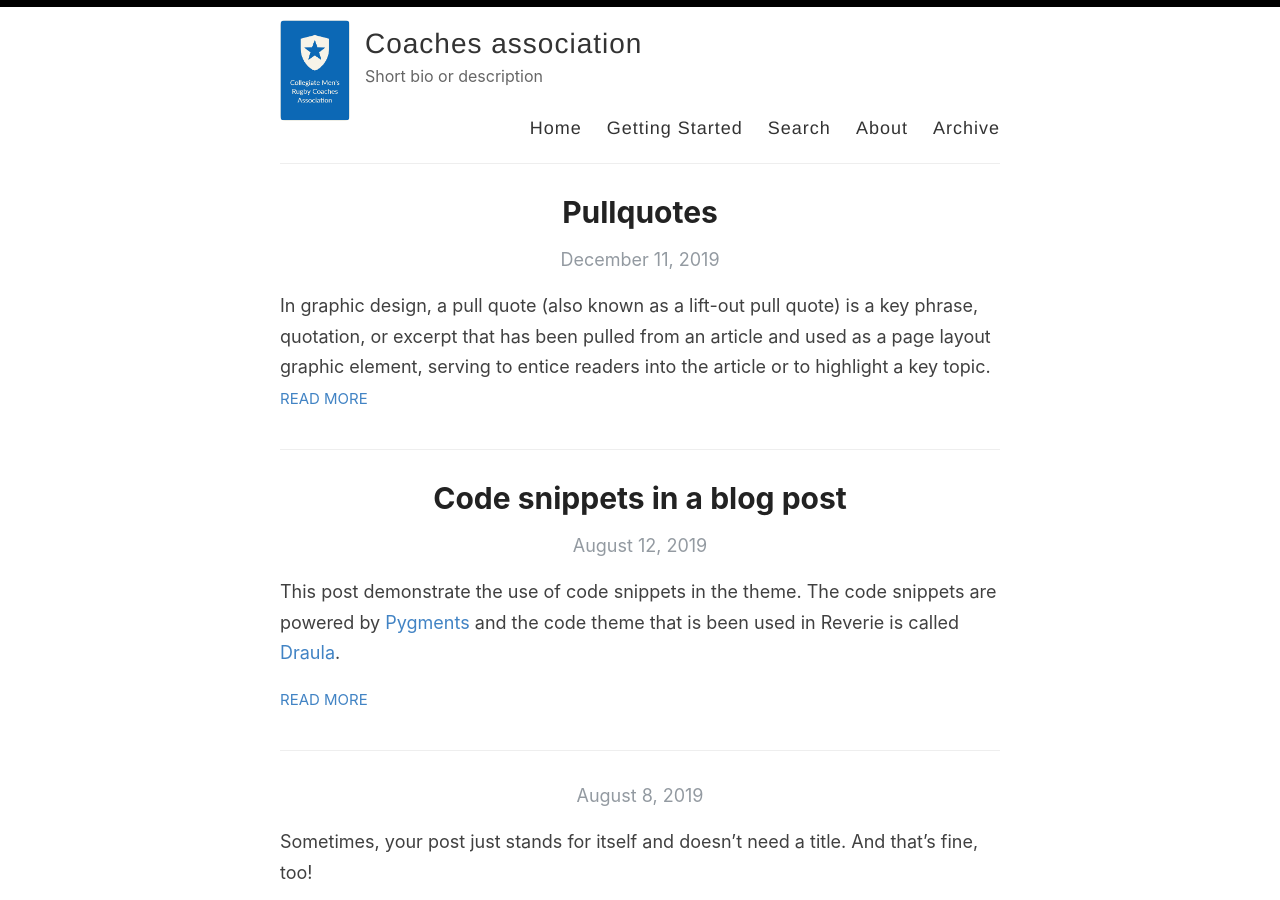
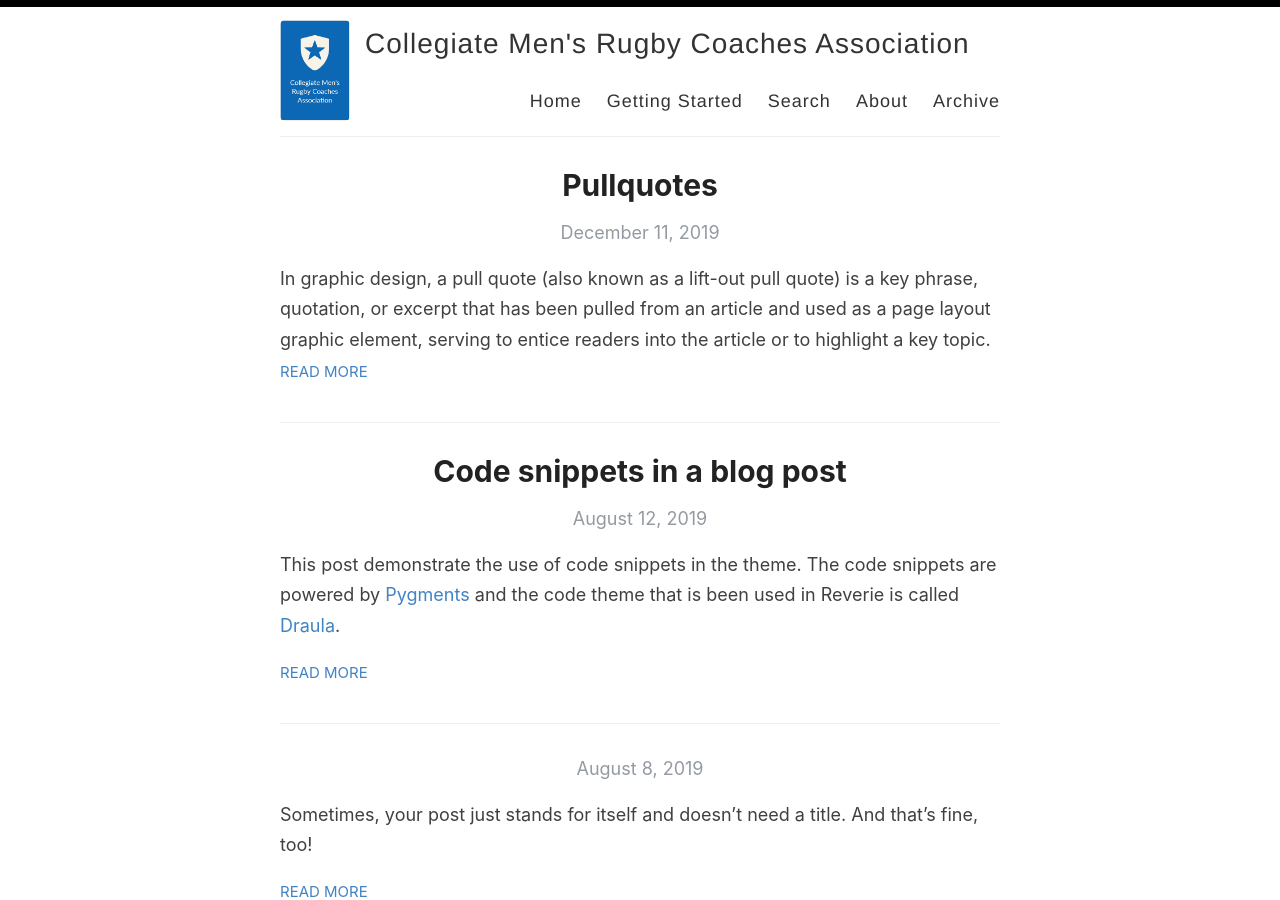
Before and after one commit to collegerugbycoaches/web, a Jekyll site: the page built from index.html, in a window 1280 px wide and 900 px high. Built offline with Jekyll 4.4.1, drawn with Linux system fonts in a browser that asks for light colours; the list of posts is cut into pages by our own code.

Commit message:
Update _config.yml

```diff
--- a/_config.yml
+++ b/_config.yml
@@ -3,13 +3,13 @@
 #
 
 # Name of your site (displayed in the header)
-name: Coaches association
+name: Collegiate Men's Rugby Coaches Association
 
 # Name of the author
 author: Matt Trenary
 
 # Short bio or description (displayed in the header)
-description: Short bio or description
+description:
 
 # URL of your avatar or profile pic (you could use your GitHub profile pic)
 avatar: /images/CMRCAlogo-small.PNG
```
